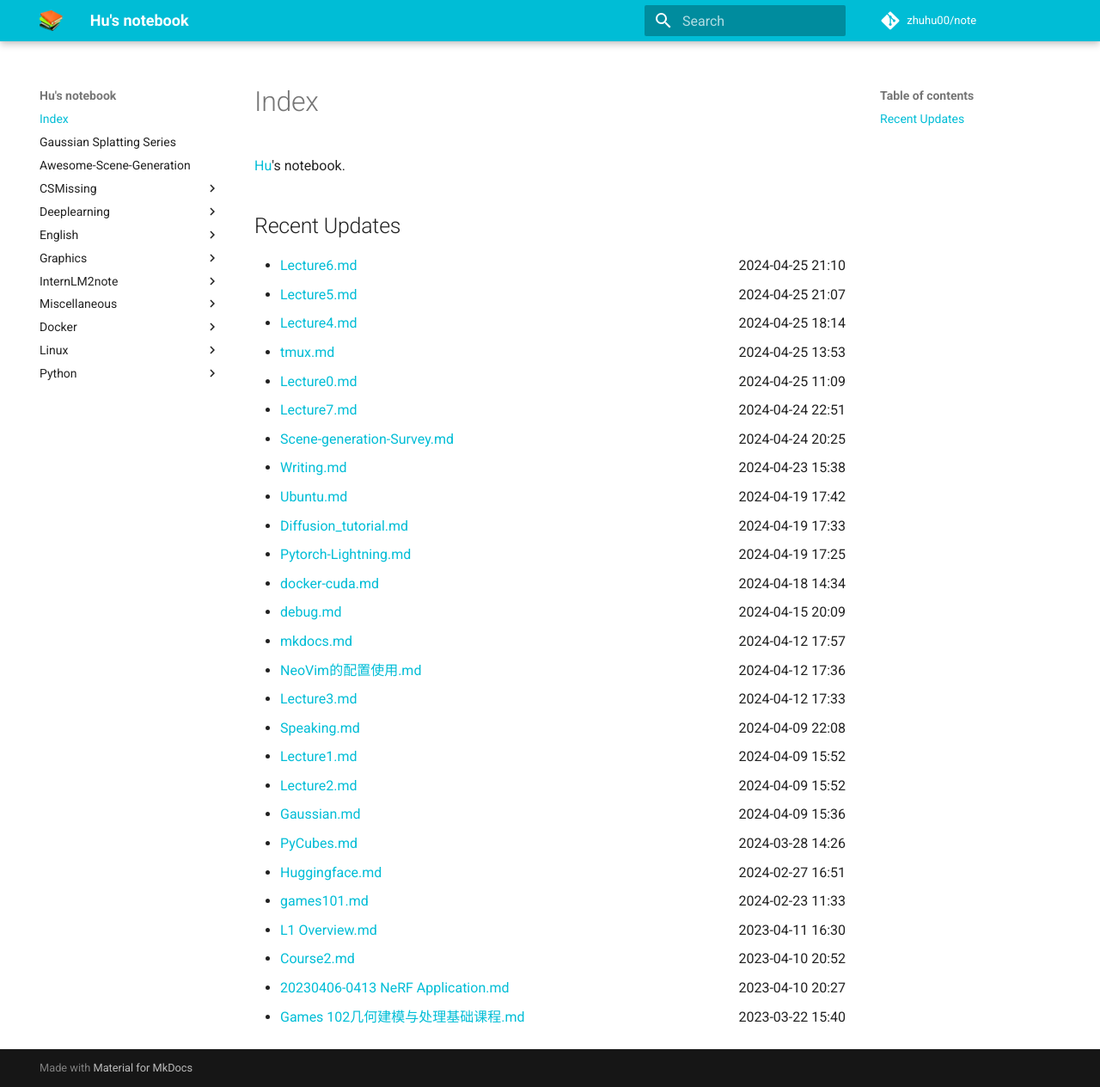
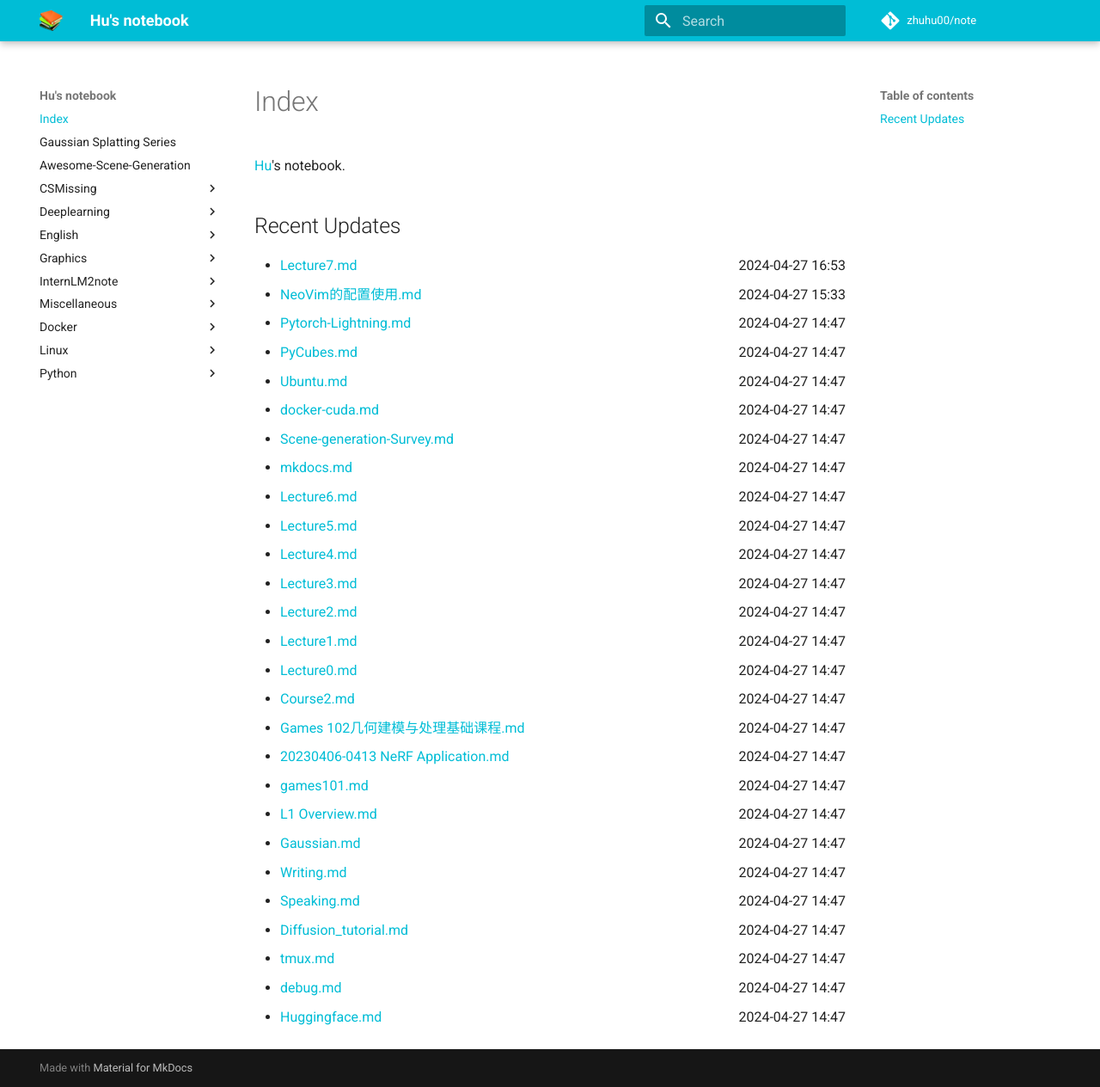
Before and after one commit to zhuhu00/note, an MkDocs documentation site: the page built from docs/index.md, in a window 1280 px wide and 1264 px high. Shown: the whole window at 86% size. Built offline with MkDocs 1.6.1 and Material for MkDocs 9.7.7, drawn with Linux system fonts in a browser that asks for light colours; comment, search, counter and statistics services are not loaded.

Commit message:
update recent

```diff
--- a/docs/index.md
+++ b/docs/index.md
@@ -4,30 +4,30 @@
 [Hu](https://zhuhu00.top/)'s notebook.
 
 ## Recent Updates
-- [Lecture6.md](InternLM2note/Lecture6/) <span style="float: right;">2024-04-25 21:10</span>
-- [Lecture5.md](InternLM2note/Lecture5/) <span style="float: right;">2024-04-25 21:07</span>
-- [Lecture4.md](InternLM2note/Lecture4/) <span style="float: right;">2024-04-25 18:14</span>
-- [tmux.md](CSMissing/tmux/) <span style="float: right;">2024-04-25 13:53</span>
-- [Lecture0.md](InternLM2note/Lecture0/) <span style="float: right;">2024-04-25 11:09</span>
-- [Lecture7.md](InternLM2note/Lecture7/) <span style="float: right;">2024-04-24 22:51</span>
-- [Scene-generation-Survey.md](Scene-generation-Survey/) <span style="float: right;">2024-04-24 20:25</span>
-- [Writing.md](English/Writing/) <span style="float: right;">2024-04-23 15:38</span>
-- [Ubuntu.md](linux/Ubuntu/) <span style="float: right;">2024-04-19 17:42</span>
-- [Diffusion_tutorial.md](Deeplearning/Diffusion_tutorial/) <span style="float: right;">2024-04-19 17:33</span>
-- [Pytorch-Lightning.md](Python/Pytorch-Lightning/) <span style="float: right;">2024-04-19 17:25</span>
-- [docker-cuda.md](Docker/docker-cuda/) <span style="float: right;">2024-04-18 14:34</span>
-- [debug.md](CSMissing/debug/) <span style="float: right;">2024-04-15 20:09</span>
-- [mkdocs.md](Miscellaneous/mkdocs/) <span style="float: right;">2024-04-12 17:57</span>
-- [NeoVim的配置使用.md](CSMissing/NeoVim的配置使用/) <span style="float: right;">2024-04-12 17:36</span>
-- [Lecture3.md](InternLM2note/Lecture3/) <span style="float: right;">2024-04-12 17:33</span>
-- [Speaking.md](English/Speaking/) <span style="float: right;">2024-04-09 22:08</span>
-- [Lecture1.md](InternLM2note/Lecture1/) <span style="float: right;">2024-04-09 15:52</span>
-- [Lecture2.md](InternLM2note/Lecture2/) <span style="float: right;">2024-04-09 15:52</span>
-- [Gaussian.md](Gaussian/) <span style="float: right;">2024-04-09 15:36</span>
-- [PyCubes.md](Python/PyCubes/) <span style="float: right;">2024-03-28 14:26</span>
-- [Huggingface.md](CSMissing/Huggingface/) <span style="float: right;">2024-02-27 16:51</span>
-- [games101.md](Graphics/games101/) <span style="float: right;">2024-02-23 11:33</span>
-- [L1 Overview.md](Graphics/CMU-16-825-Learning for 3D Vision/L1 Overview/) <span style="float: right;">2023-04-11 16:30</span>
-- [Course2.md](Graphics/games201/Course2/) <span style="float: right;">2023-04-10 20:52</span>
-- [20230406-0413 NeRF Application.md](Graphics/games102/20230406-0413 NeRF Application/) <span style="float: right;">2023-04-10 20:27</span>
-- [Games 102几何建模与处理基础课程.md](Graphics/games102/Games 102几何建模与处理基础课程/) <span style="float: right;">2023-03-22 15:40</span>
+- [Lecture7.md](InternLM2note/Lecture7/) <span style="float: right;">2024-04-27 16:53</span>
+- [NeoVim的配置使用.md](CSMissing/NeoVim的配置使用/) <span style="float: right;">2024-04-27 15:33</span>
+- [Pytorch-Lightning.md](python/Pytorch-Lightning/) <span style="float: right;">2024-04-27 14:47</span>
+- [PyCubes.md](python/PyCubes/) <span style="float: right;">2024-04-27 14:47</span>
+- [Ubuntu.md](linux/Ubuntu/) <span style="float: right;">2024-04-27 14:47</span>
+- [docker-cuda.md](docker/docker-cuda/) <span style="float: right;">2024-04-27 14:47</span>
+- [Scene-generation-Survey.md](Scene-generation-Survey/) <span style="float: right;">2024-04-27 14:47</span>
+- [mkdocs.md](Miscellaneous/mkdocs/) <span style="float: right;">2024-04-27 14:47</span>
+- [Lecture6.md](InternLM2note/Lecture6/) <span style="float: right;">2024-04-27 14:47</span>
+- [Lecture5.md](InternLM2note/Lecture5/) <span style="float: right;">2024-04-27 14:47</span>
+- [Lecture4.md](InternLM2note/Lecture4/) <span style="float: right;">2024-04-27 14:47</span>
+- [Lecture3.md](InternLM2note/Lecture3/) <span style="float: right;">2024-04-27 14:47</span>
+- [Lecture2.md](InternLM2note/Lecture2/) <span style="float: right;">2024-04-27 14:47</span>
+- [Lecture1.md](InternLM2note/Lecture1/) <span style="float: right;">2024-04-27 14:47</span>
+- [Lecture0.md](InternLM2note/Lecture0/) <span style="float: right;">2024-04-27 14:47</span>
+- [Course2.md](Graphics/games201/Course2/) <span style="float: right;">2024-04-27 14:47</span>
+- [Games 102几何建模与处理基础课程.md](Graphics/games102/Games 102几何建模与处理基础课程/) <span style="float: right;">2024-04-27 14:47</span>
+- [20230406-0413 NeRF Application.md](Graphics/games102/20230406-0413 NeRF Application/) <span style="float: right;">2024-04-27 14:47</span>
+- [games101.md](Graphics/games101/) <span style="float: right;">2024-04-27 14:47</span>
+- [L1 Overview.md](Graphics/CMU-16-825-Learning for 3D Vision/L1 Overview/) <span style="float: right;">2024-04-27 14:47</span>
+- [Gaussian.md](Gaussian/) <span style="float: right;">2024-04-27 14:47</span>
+- [Writing.md](English/Writing/) <span style="float: right;">2024-04-27 14:47</span>
+- [Speaking.md](English/Speaking/) <span style="float: right;">2024-04-27 14:47</span>
+- [Diffusion_tutorial.md](Deeplearning/Diffusion_tutorial/) <span style="float: right;">2024-04-27 14:47</span>
+- [tmux.md](CSMissing/tmux/) <span style="float: right;">2024-04-27 14:47</span>
+- [debug.md](CSMissing/debug/) <span style="float: right;">2024-04-27 14:47</span>
+- [Huggingface.md](CSMissing/Huggingface/) <span style="float: right;">2024-04-27 14:47</span>
```
